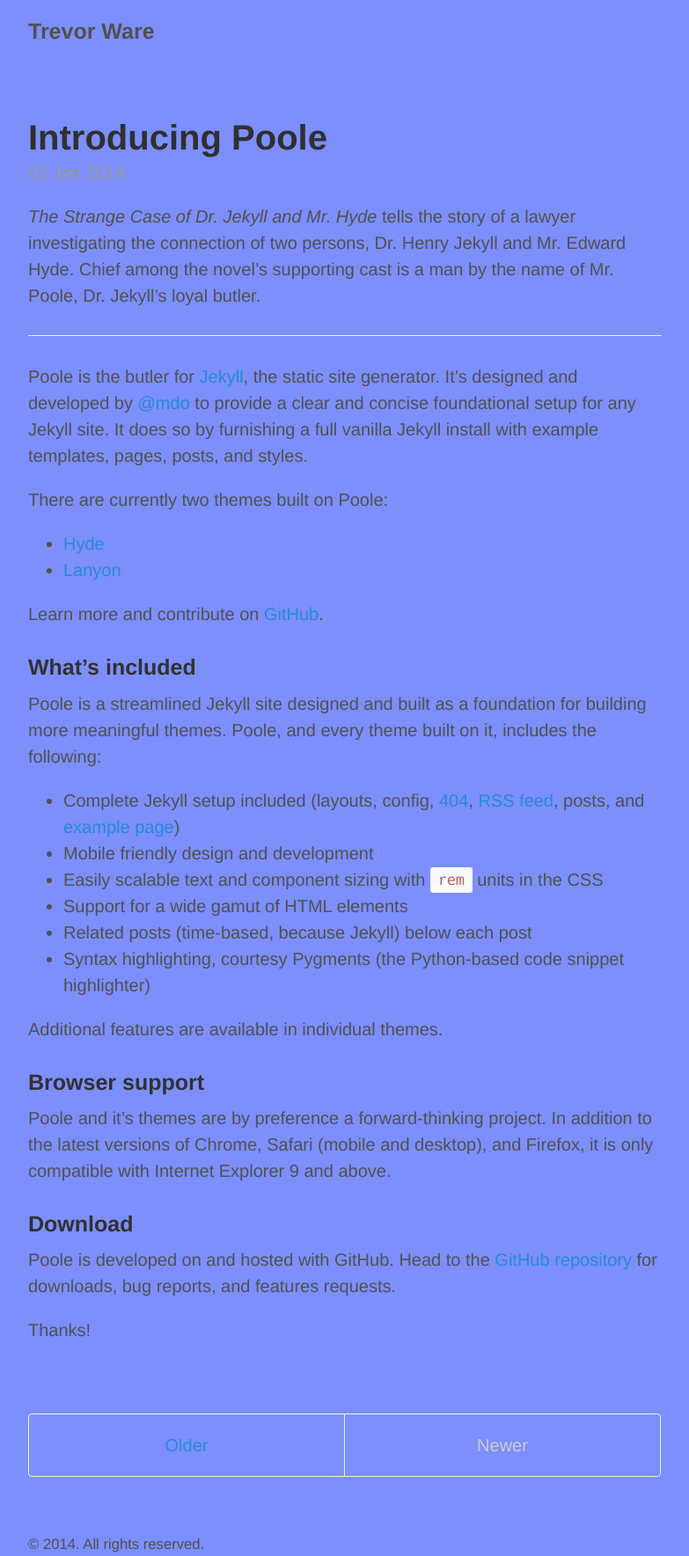
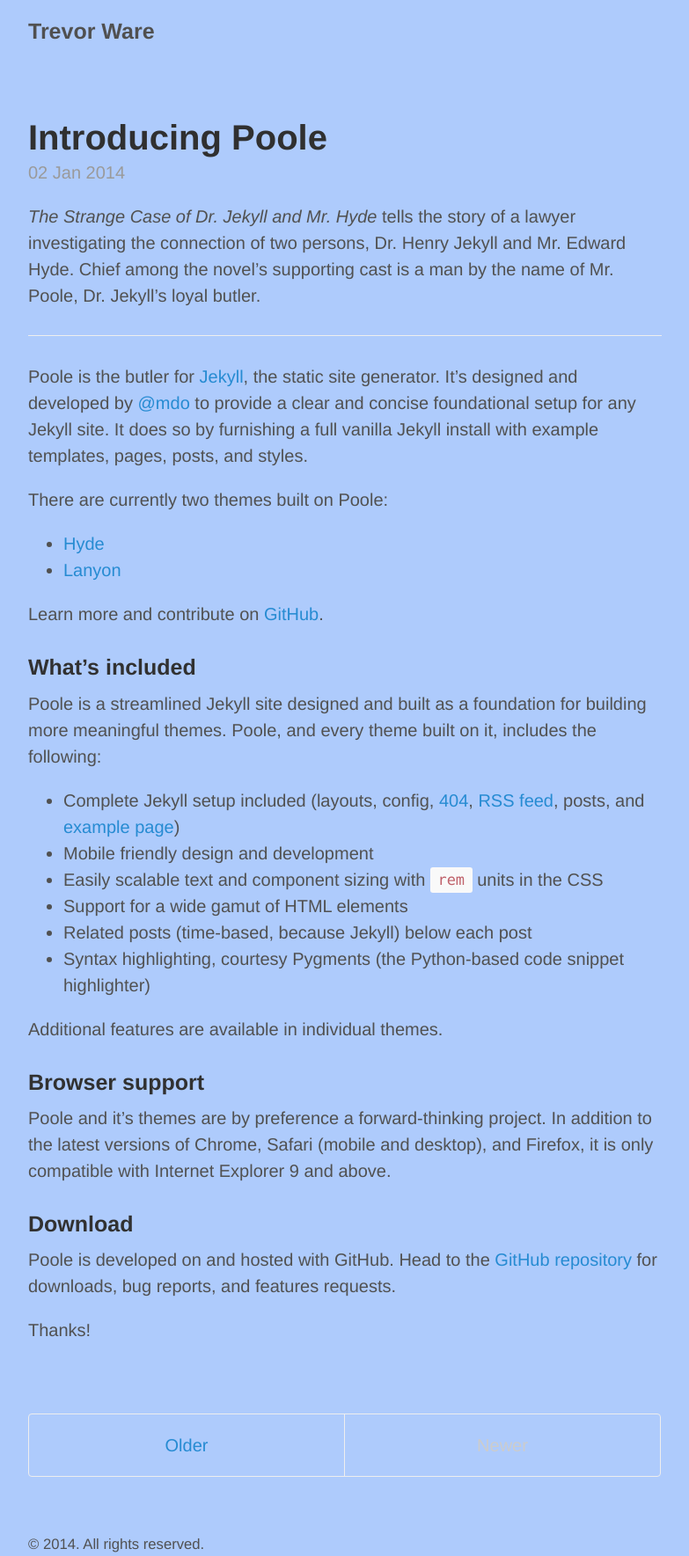
Before and after one commit to twarrre/twarrre.github.io, a Jekyll site: the page built from index.html, in a window 1280 px wide. Shown: the whole page at 88% size, without its empty margins (248-1031 px from the left). Built offline with Jekyll 4.4.1, drawn with Linux system fonts in a browser that asks for light colours; the list of posts is cut into pages by our own code.

Commit message:
Change the background color.

```diff
--- a/public/css/poole.css
+++ b/public/css/poole.css
@@ -60,7 +60,7 @@
 
 body {
   color: #515151;
-  background-color: #7C8FFC;
+  background-color: #AECBFC;
   -webkit-text-size-adjust: 100%;
       -ms-text-size-adjust: 100%;
 }
@@ -133,7 +133,7 @@
   margin: 1.5rem 0;
   border: 0;
   border-top: 1px solid #eee;
-  border-bottom: 1px solid #7C8FFC;
+  border-bottom: 1px solid #AECBFC;
 }
 
 abbr {
```
